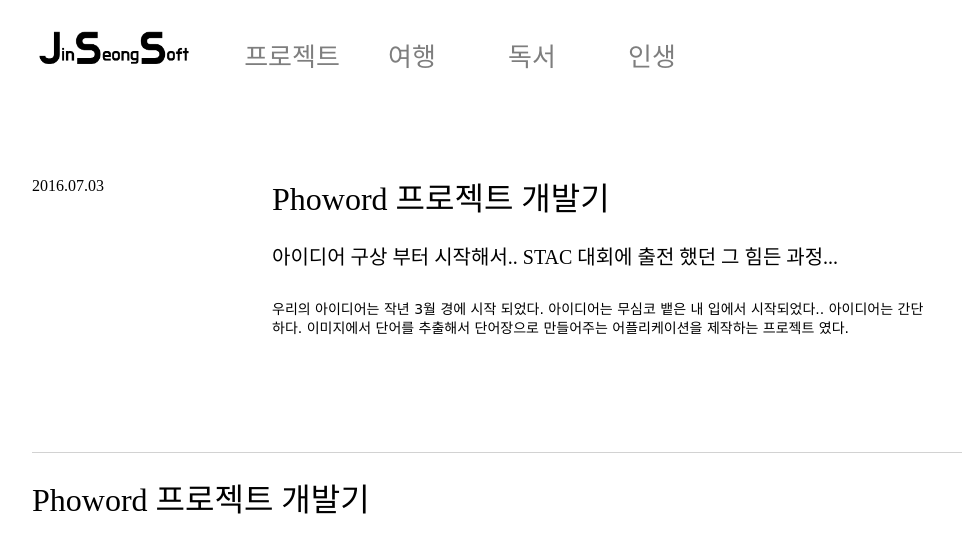
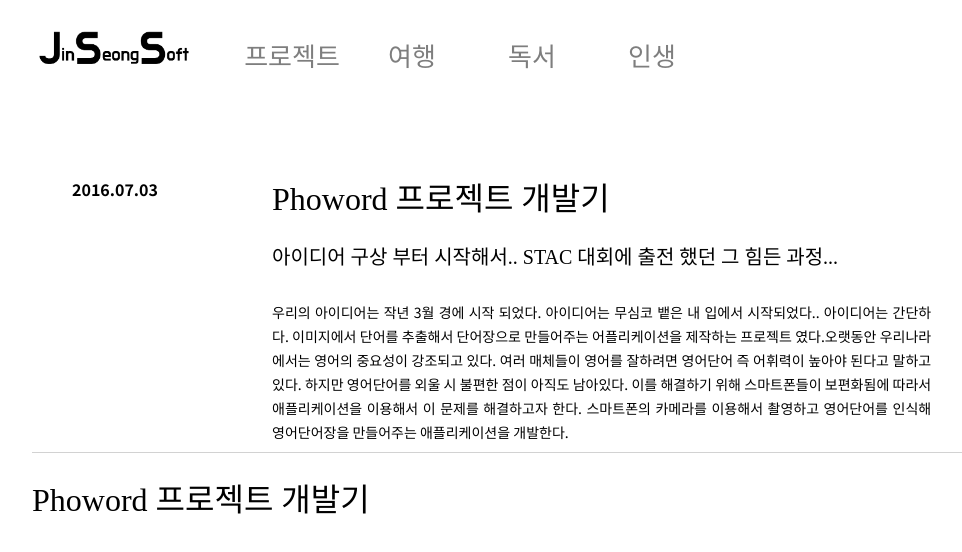
Before and after one commit to rlawlstjd0077/jinseongsoft.github.io, a plain HTML site: page main.html in a window 1280 px wide. Shown: the top 552 px of the page, without its empty margins (76-1038 px from the left). Drawn offline with Linux system fonts and the light colour scheme; a web font is replaced by a local one.

Commit message:
create index.html

```diff
--- a/main.css
+++ b/main.css
@@ -1,5 +1,6 @@
 @import url(http://fonts.googleapis.com/earlyaccess/hanna.css);
 @import url(http://fonts.googleapis.com/earlyaccess/notosanskr.css);
+@import url(//fonts.googleapis.com/earlyaccess/notosanskr.css);
 
 body{
   font-family: 'Hanna';
@@ -84,14 +85,17 @@ ol{
 .post-content{
   width: 80%;
   margin-top: 30px;
-  line-height:1.2em;
-  font-family:‘Noto Sans KR’, cursive;
+  line-height:1.5em;
+  font-family:'Noto Sans KR', sans-serif;
+  text-align: justify;
 }
 .post-content p {
   font-size: 14px;
 }
 .post-date{
   position: absolute;
-  left: 0px;
+  left: 40px;
   top: 25px;
+  font-weight: bold;
+  font-family:'Noto Sans KR', sans-serif;
 }
--- a/main.html
+++ b/main.html
@@ -46,7 +46,8 @@
             <div class="post-content">
               <p>
                 우리의 아이디어는 작년 3월 경에 시작 되었다. 아이디어는 무심코 뱉은 내 입에서 시작되었다.. 아이디어는 간단하다. 이미지에서 단어를 추출해서
-                단어장으로 만들어주는 어플리케이션을 제작하는 프로젝트 였다.
+                단어장으로 만들어주는 어플리케이션을 제작하는 프로젝트 였다.오랫동안 우리나라에서는 영어의 중요성이 강조되고 있다. 여러 매체들이 영어를 잘하려면 영어단어 즉 어휘력이 높아야 된다고 말하고 있다. 하지만 영어단어를 외울 시 불편한 점이 아직도 남아있다. 이를 해결하기 위해 스마트폰들이 보편화됨에 따라서 애플리케이션을 이용해서 이 문제를 해결하고자 한다.
+                 스마트폰의 카메라를 이용해서 촬영하고 영어단어를 인식해 영어단어장을 만들어주는 애플리케이션을 개발한다.
               </p>
             </div>
             <div class="post-date">2016.07.03</div>
```
